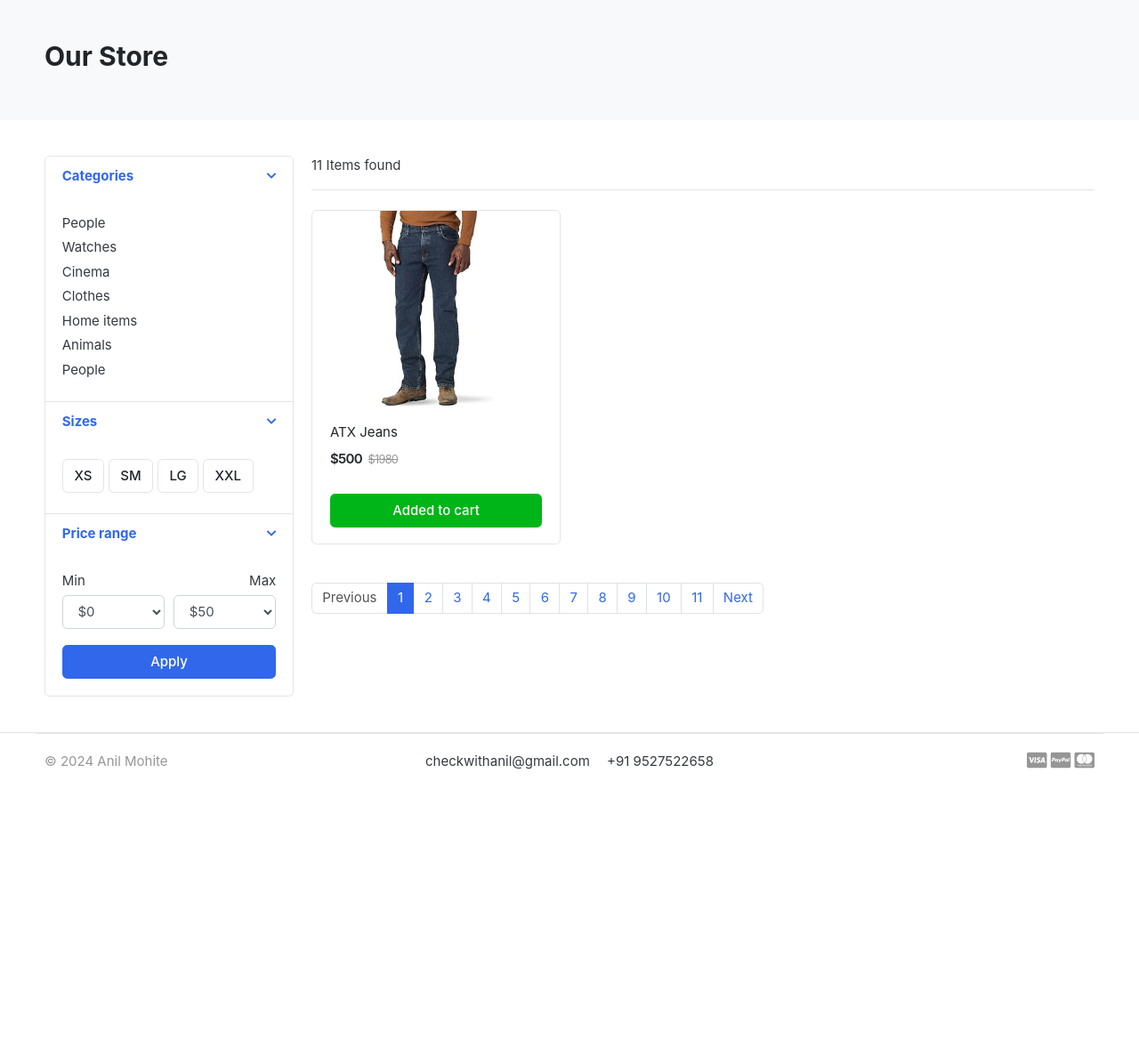
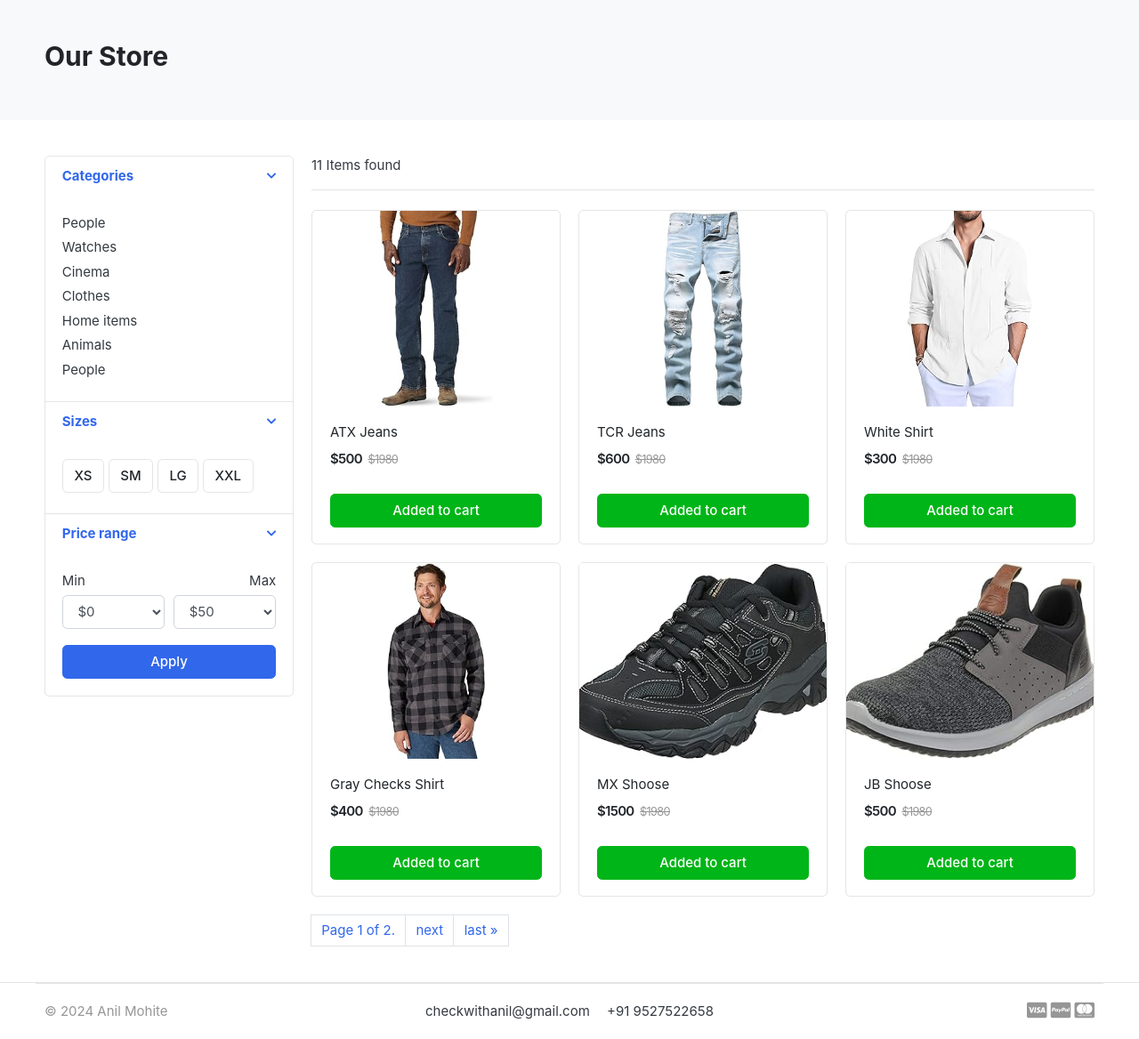
Before and after one commit to AnilMohite/MyStore, a Django app: page /store/ in a window 1280 px wide. Shown: the part 119-1287 px from the top of the page at 89% size. Before the commit the page ends 984 px from the top, so only its background shows below. Run offline with Django 5.2, Linux system fonts and the light colour scheme; data comes from the database, SQL or seed files in the repository; both versions use the stored data as it was after the commit; some libraries are stand-ins or nearby versions; some web fonts are replaced.

Commit message:
change pagination in store page

```diff
--- a/store/views.py
+++ b/store/views.py
@@ -12,7 +12,7 @@ def store(request, category_slug=None):
     else:
         products = Product.objects.filter(is_available = True)
 
-    paginator = Paginator(products,1)
+    paginator = Paginator(products,6)
     page = request.GET.get('page')
     page_products = paginator.get_page(page)
     total_products = products.count()
--- a/templates/store/store.html
+++ b/templates/store/store.html
@@ -157,7 +157,7 @@
 				</div> <!-- row end.// -->
 
 
-				<nav class="mt-4" aria-label="Page navigation sample">
+				<!-- <nav class="mt-4" aria-label="Page navigation sample">
 					{% if products.has_other_pages %}
 					<ul class="pagination">
 						{% if products.has_previous %}
@@ -181,9 +181,22 @@
 						{% endif %}
 					</ul>
 					{% endif %}
+				</nav> -->
+				<div class="pagination">
+						{% if products.has_previous %}
+							<a class="page-link" href="?page=1">&laquo; first</a>
+							<a class="page-link" href="?page={{ products.previous_page_number }}">previous</a>
+						{% endif %}
 
+						<span class="page-link disabled">
+							Page {{ products.number }} of {{ products.paginator.num_pages }}.
+						</span>
 
-				</nav>
+						{% if products.has_next %}
+							<a class="page-link" href="?page={{ products.next_page_number }}">next</a>
+							<a class="page-link" href="?page={{ products.paginator.num_pages }}">last &raquo;</a>
+						{% endif %}
+				</div>
 
 			</main> <!-- col.// -->
 
```
Also changed, not shown: db.sqlite3.
